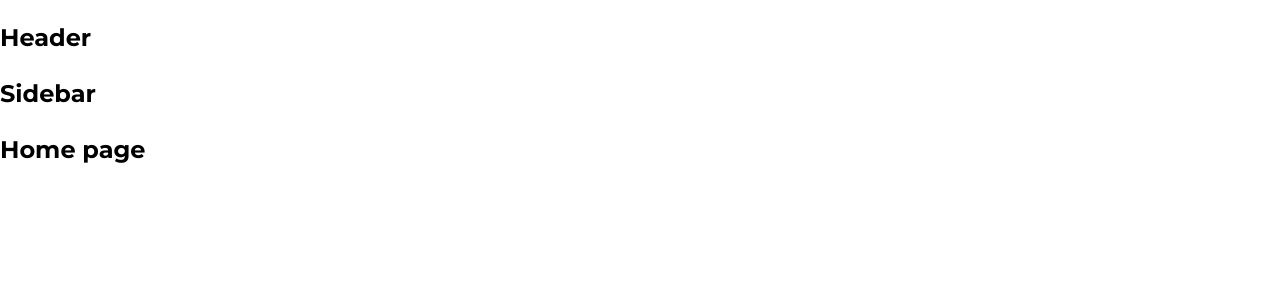
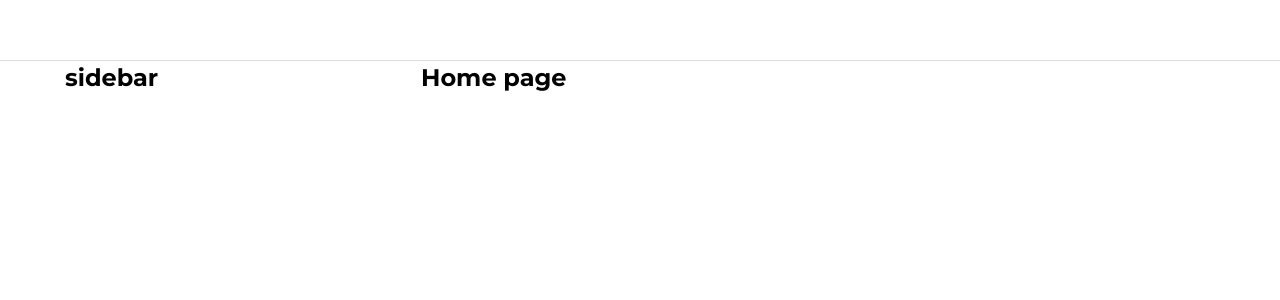
Before and after one commit to phamtuankiet61/tiktok-ui, a React (Create React App) app: page / in a window 1280 px wide. Shown: the top 300 px of the page. Built offline with nearby package versions, Linux system fonts and the light colour scheme.

Commit message:
Dựng khung Layout mặc định

```diff
--- a/package.json
+++ b/package.json
@@ -6,6 +6,7 @@
     "@testing-library/jest-dom": "^5.16.5",
     "@testing-library/react": "^13.4.0",
     "@testing-library/user-event": "^13.5.0",
+    "classnames": "^2.3.2",
     "clsx": "^1.2.1",
     "normalize.css": "^8.0.1",
     "react": "^18.2.0",
--- a/src/components/GlobalStyles/GlobalStyles.scss
+++ b/src/components/GlobalStyles/GlobalStyles.scss
@@ -3,10 +3,16 @@
 
 :root {
     --primary: #fe2c55;
+
+    // Default Layout
+    --default-layout-header-height: 60px;
+    --default-layout-width: 1150px;
 }
 
 * {
     box-sizing: border-box;
+    margin: 0;
+    padding: 0;
 }
 
 html {
--- /dev/null
+++ b/src/components/Layout/DefaultLayout/DefaultLayout.module.scss
@@ -0,0 +1,12 @@
+.wrapper {
+    display: flex;
+    flex-direction: column;
+    align-items: center;
+}
+.container {
+    width: var(--default-layout-width);
+    display: flex;
+}
+.content {
+    flex: 1;
+}
--- /dev/null
+++ b/src/components/Layout/DefaultLayout/Sidebar/Sidebar.module.scss
@@ -0,0 +1,3 @@
+.wrapper {
+    width: 356px;
+}
--- a/src/components/Layout/DefaultLayout/Sidebar/index.js
+++ b/src/components/Layout/DefaultLayout/Sidebar/index.js
@@ -1,6 +1,13 @@
+import classNames from 'classnames/bind'
+import styles from './Sidebar.module.scss'
+
+const cx = classNames.bind(styles)
+
 function Sidebar() {
     return (
-        <h2>Sidebar</h2>
+        <aside className={cx('wrapper')}>
+            <h2>sidebar</h2>
+        </aside>
     );
 }
 
--- a/src/components/Layout/DefaultLayout/index.js
+++ b/src/components/Layout/DefaultLayout/index.js
@@ -1,13 +1,18 @@
+import classNames from 'classnames/bind'
+import styles from './DefaultLayout.module.scss'
 import Header from "../components/Header";
 import Sidebar from "./Sidebar";
 
+const cx = classNames.bind(styles)
+
+
 function DefaultLayout({ children }) {
     return (
-        <div>
+        <div className={cx('wrapper')}>
             <Header></Header>
-            <div className="container">
+            <div className={cx('container')}>
                 <Sidebar></Sidebar>
-                <div className="content">{children}</div>
+                <div className={cx('content')}>{children}</div>
             </div>
         </div>
     );
--- /dev/null
+++ b/src/components/Layout/components/Header/Header.module.scss
@@ -0,0 +1,11 @@
+.wrapper {
+    width: 100%;
+    height: var(--default-layout-header-height);
+    box-shadow: 0px 1px 1px rgb(0 0 0 / 12%);
+    display: flex;
+    justify-content: center;
+}
+.inner {
+    height: 100%;
+    width: var(--default-layout-width);
+}
--- a/src/components/Layout/components/Header/index.js
+++ b/src/components/Layout/components/Header/index.js
@@ -1,6 +1,15 @@
+import classNames from 'classnames/bind'
+import styles from './Header.module.scss'
+
+const cx = classNames.bind(styles)
+
 function Header() {
     return (
-        <h2>Header</h2>
+        <header className={cx('wrapper')}>
+            <div className={cx('inner')}>
+
+            </div>
+        </header>
     );
 }
 
```
Also changed, not shown: 1 other file (tests, documents, lock files or other folders).
